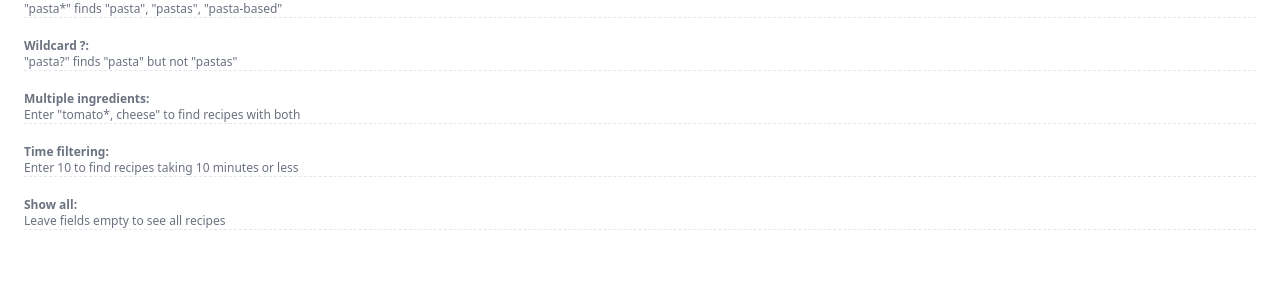
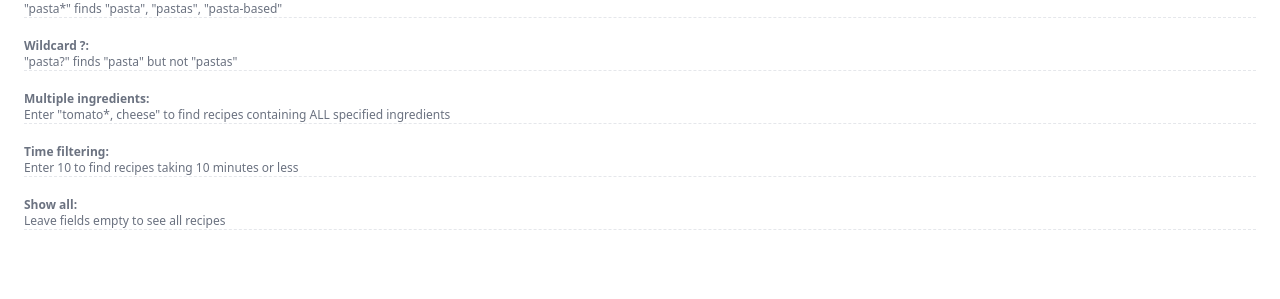
Before and after one commit to nicovece/cf-recipe-app, a Django app: page /search/ in a window 1280 px wide. Shown: the part 909-1208 px from the top of the page. Run offline with Django 5.2, Linux system fonts and the light colour scheme; the visitor is signed in with stand-in values (Sample User, id 1).

Commit message:
docs: Clarifies search ingredient matching behavior
Updates the search tips to more accurately reflect that
multiple ingredients require ALL to be present in recipes.

```diff
--- a/src/recipes/templates/recipes/search.html
+++ b/src/recipes/templates/recipes/search.html
@@ -127,7 +127,7 @@
                 <li class="{% search_tip_classes %}"><strong>Wildcard ?:</strong><br> "pasta?"
                     finds "pasta" but not "pastas"</li>
                 <li class="{% search_tip_classes %}"><strong>Multiple ingredients:</strong><br>
-                    Enter "tomato*, cheese" to find recipes with both</li>
+                    Enter "tomato*, cheese" to find recipes containing ALL specified ingredients</li>
                 <li class="{% search_tip_classes %}"><strong>Time filtering:</strong><br> Enter 10
                     to find recipes taking 10 minutes or less</li>
                 <li class="{% search_tip_classes %}"><strong>Show all:</strong><br> Leave fields
```
